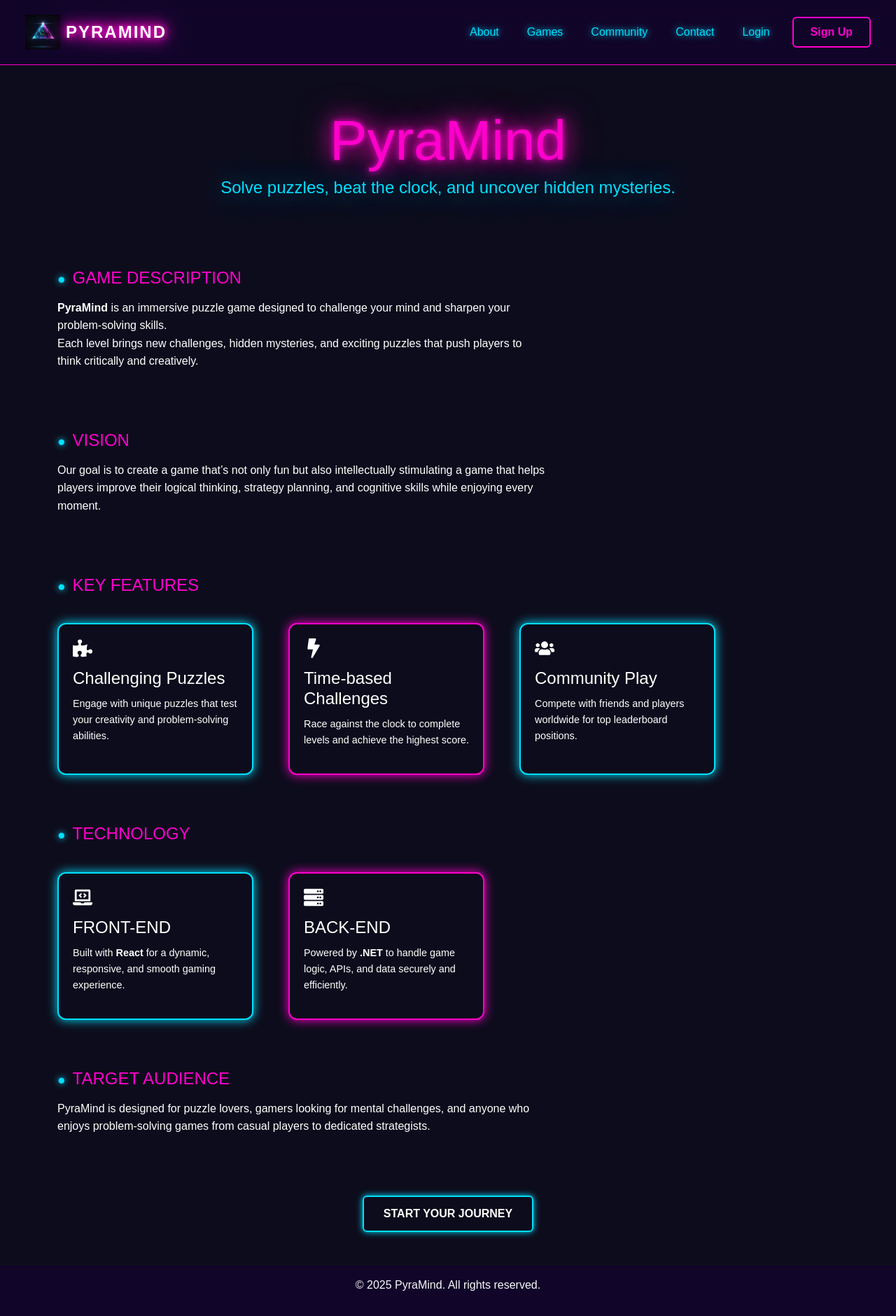
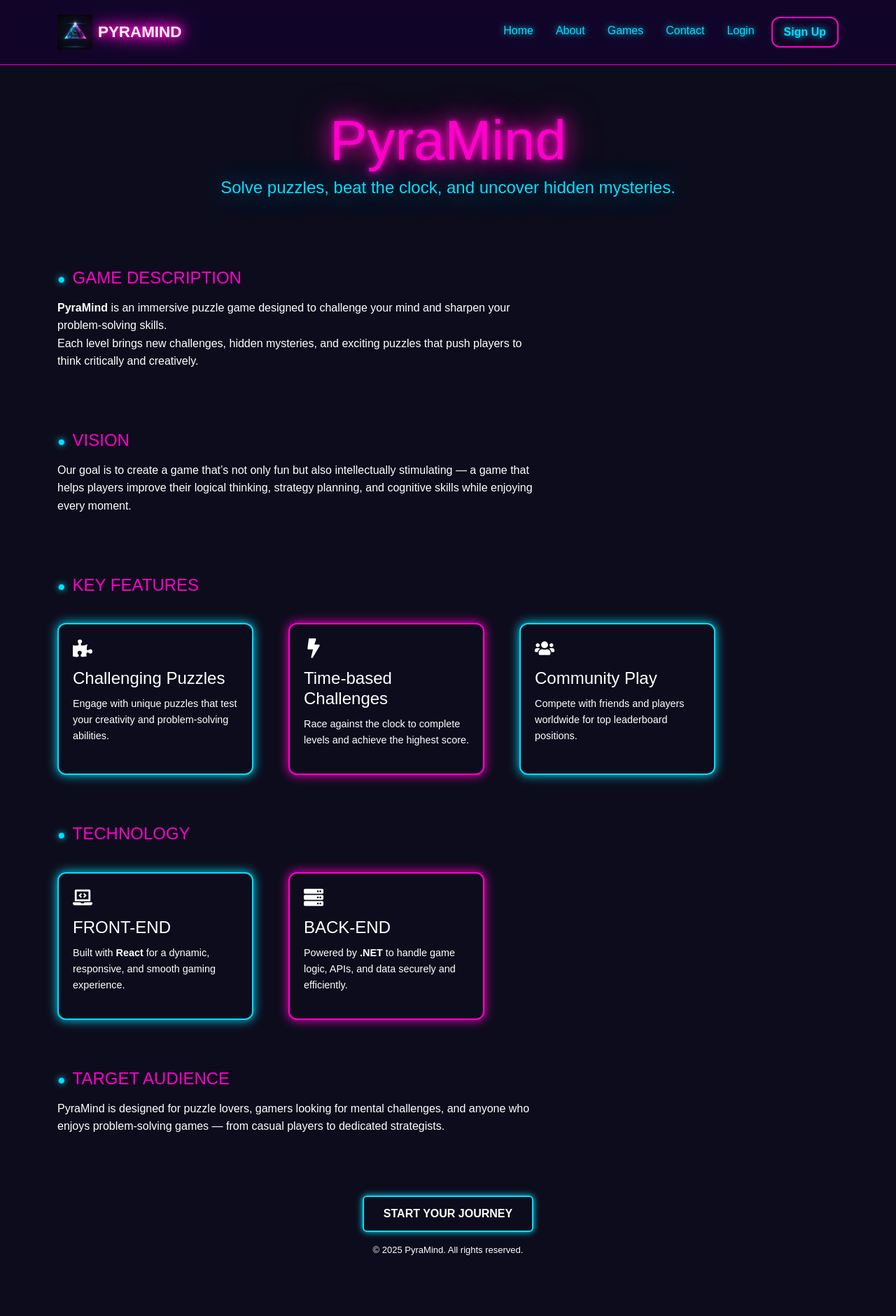
Before and after one commit to enghenzoo/Pyramind, a React (Vite) app: page /about in a window 1280 px wide. Shown: the whole page at 70% size. After the commit the page ends 1811 px from the top, so only its background shows below. Built offline with nearby package versions, Linux system fonts and the light colour scheme.

Commit message:
Refactor About page components and text
Refactor About page by removing Navbar and Footer components, and updating text for clarity.

```diff
--- a/src/pages/about/About.jsx
+++ b/src/pages/about/About.jsx
@@ -1,4 +1,7 @@
 import React from "react";
+import Navbar from "../../Components/Navbar";
+import Footer from "../../Components/Footer";
+
 import {
   FaLaptopCode,
   FaServer,
@@ -6,78 +9,13 @@ import {
   FaUsers,
   FaBolt,
 } from "react-icons/fa";
-import Logo from "../../assets/Logo.jpg";
 import "./About.css";
-
-const Navbar = () => (
-  <nav className="navbar navbar-expand-lg navbar-dark bg-transparent py-3 px-4">
-    <div className="container-fluid">
-      <a
-        className="navbar-brand d-flex align-items-center fw-bold brand-text"
-        href="#"
-      >
-        <img src={Logo} alt="Pyramind Logo" className="Logo me-2" />
-        PYRAMIND
-      </a>
-      <button
-        className="navbar-toggler"
-        type="button"
-        data-bs-toggle="collapse"
-        data-bs-target="#navbarNav"
-      >
-        <span className="navbar-toggler-icon"></span>
-      </button>
-      <div
-        className="collapse navbar-collapse justify-content-end"
-        id="navbarNav"
-      >
-        <ul className="navbar-nav gap-4">
-          {}
-          <li className="nav-item">
-            <a className="nav-link" href="#description">
-              About
-            </a>
-          </li>
-          <li className="nav-item">
-            <a className="nav-link" href="#features">
-              Games
-            </a>
-          </li>
-          <li className="nav-item">
-            <a className="nav-link" href="#community">
-              Community
-            </a>
-          </li>
-          <li className="nav-item">
-            <a className="nav-link" href="#contact">
-              Contact
-            </a>
-          </li>
-          <li className="nav-item">
-            <a className="nav-link" href="#login">
-              Login
-            </a>
-          </li>
-        </ul>
-        <button className="btn sign-up-btn ms-4 px-4 py-2 fw-bold">
-          Sign Up
-        </button>
-      </div>
-    </div>
-  </nav>
-);
-
-const Footer = () => (
-  <footer className="footer text-center py-3 text-light mt-5">
-    <p>&copy; {new Date().getFullYear()} PyraMind. All rights reserved.</p>
-  </footer>
-);
 
 const About = () => {
   return (
     <main className="home-page text-light">
       <Navbar />
-      {}
+
       <div className="container">
         {/* Landing Section */}
         <div className="landing-container">
@@ -103,7 +41,7 @@ const About = () => {
           <h3 className="about-section-title">VISION</h3>
           <p>
             Our goal is to create a game that’s not only fun but also
-            intellectually stimulating a game that helps players improve their
+            intellectually stimulating — a game that helps players improve their
             logical thinking, strategy planning, and cognitive skills while
             enjoying every moment.
           </p>
@@ -121,6 +59,7 @@ const About = () => {
                 problem-solving abilities.
               </p>
             </div>
+
             <div className="card pink" key="challenges-card">
               <FaBolt size={28} color="white" />
               <h4>Time-based Challenges</h4>
@@ -129,6 +68,7 @@ const About = () => {
                 highest score.
               </p>
             </div>
+
             <div className="card cyan" key="community-card">
               <FaUsers size={28} color="white" />
               <h4>Community Play</h4>
@@ -152,6 +92,7 @@ const About = () => {
                 smooth gaming experience.
               </p>
             </div>
+
             <div className="card pink" key="backend-card">
               <FaServer size={28} color="white" />
               <h4>BACK-END</h4>
@@ -168,8 +109,8 @@ const About = () => {
           <h3 className="about-section-title">TARGET AUDIENCE</h3>
           <p>
             PyraMind is designed for puzzle lovers, gamers looking for mental
-            challenges, and anyone who enjoys problem-solving games from casual
-            players to dedicated strategists.
+            challenges, and anyone who enjoys problem-solving games — from
+            casual players to dedicated strategists.
           </p>
         </section>
 
```
